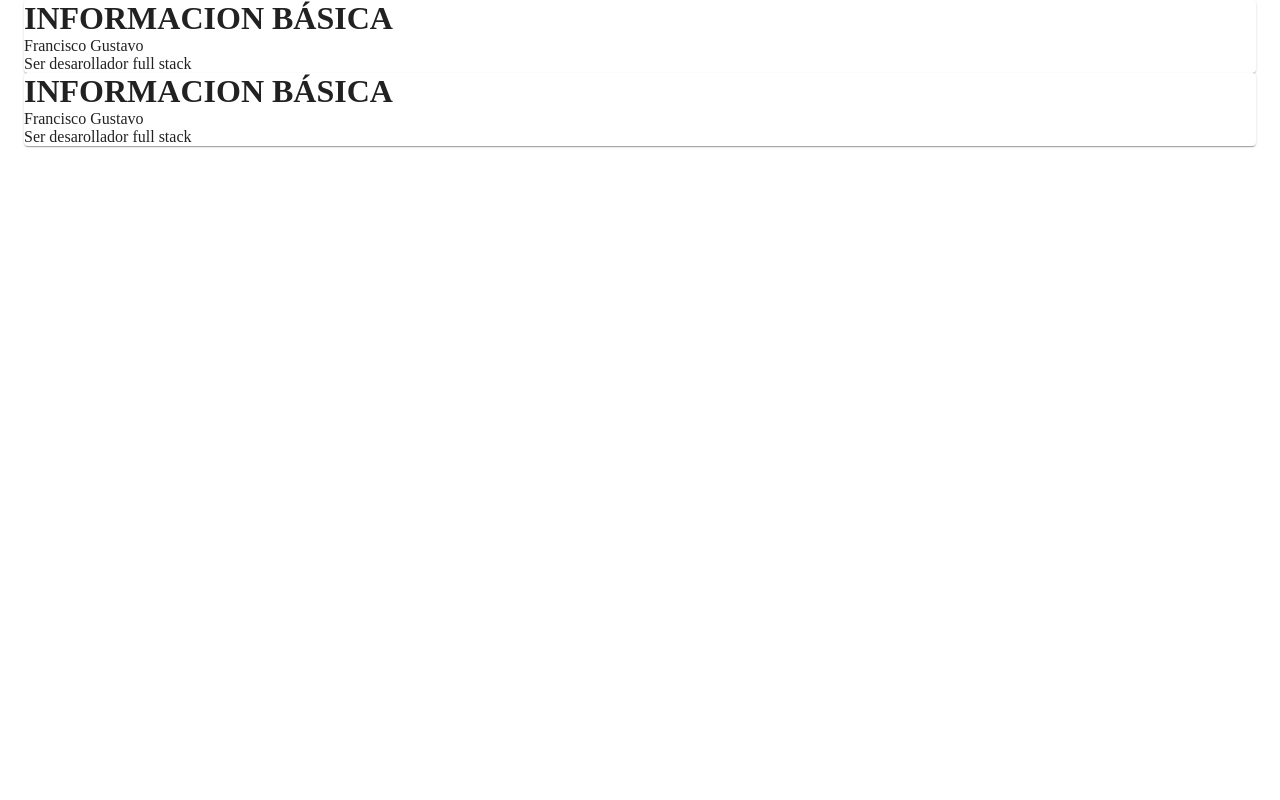
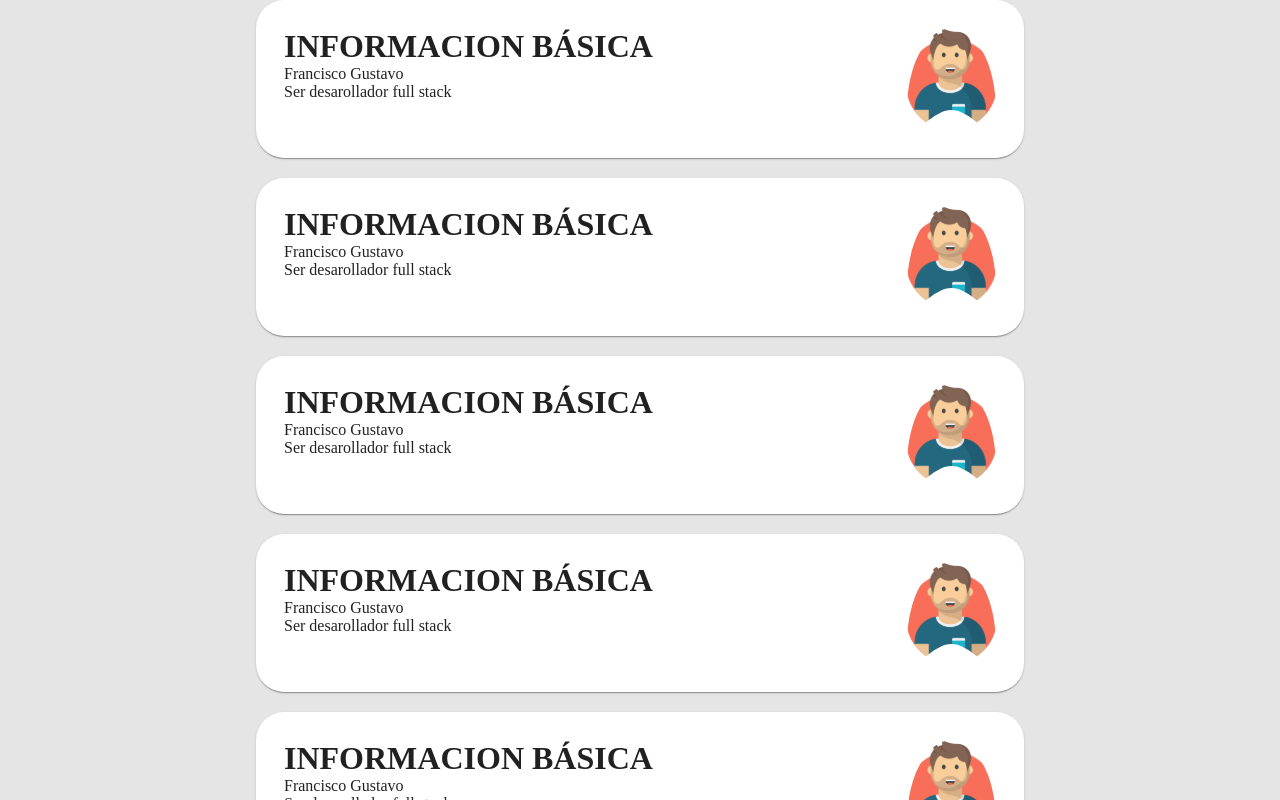
Before and after one commit to hack-learn/frontend, a React (Create React App) app: page /students in a window 1280 px wide. Built offline with nearby package versions, Linux system fonts and the light colour scheme.

Commit message:
🎮 [ADD] styles page of list students

```diff
--- a/src/App/App.css
+++ b/src/App/App.css
@@ -1,6 +1,7 @@
 .App {
   width: 100vw;
   height: 100vh;
+  overflow: hidden;
 }
 
 * {
--- a/src/pages/BasicInformation/index.jsx
+++ b/src/pages/BasicInformation/index.jsx
@@ -47,11 +47,12 @@ const BasicInformation = ({ history }) => {
       justifyContent: 'center',
       alignItems: 'center',
       width: '100%',
-      height: '100%'
-
+      height: '100%',
+      backgroundColor: '#E5E5E5'
     }}>
       <Card style={{
-        width: '80%'
+        width: '80%',
+        borderRadius: '28px'
       }}>
         <CardContent>
           <Grid
--- a/src/pages/Students/index.jsx
+++ b/src/pages/Students/index.jsx
@@ -1,35 +1,47 @@
-import React from 'react';
+import React, { useState } from 'react';
 import { Container, Card, Grid } from '@material-ui/core';
+// import { Students } from '../../api';
+import studentCover from '../../assets/img/student.svg';
 
 const Students = () => {
+  const [students, setStudents] = useState([0,1,2,3,4,5,6]);
+
   return (
-    <Container>
+    <div style={{
+      width: '100%',
+      height: '100%',
+      backgroundColor: '#E5E5E5',
+      overflowY: 'auto'
+    }}>
+
+      {
+        students.map(() => (
           <Card style={{
-        display: 'flex'
+            display: 'flex',
+            width: '60%',
+            margin: 'auto',
+            marginBottom: '20px',
+            padding: '28px',
+            borderRadius: '28px'
           }}>
             <Grid lg="8">
               <h1>INFORMACION BÁSICA</h1>
               <p>Francisco Gustavo</p>
               <p>Ser desarollador full stack</p>
             </Grid>
-        <Grid lg="4">
-
+            <Grid
+              style={{
+                display: 'flex',
+                justifyContent: 'flex-end'
+              }}
+              lg="4"
+            >
+              <img src={studentCover} alt="student cover"/>
             </Grid>
           </Card>
-      <p></p>
-      <Card style={{
-        display: 'flex'
-      }}>
-        <Grid lg="8">
-          <h1>INFORMACION BÁSICA</h1>
-          <p>Francisco Gustavo</p>
-          <p>Ser desarollador full stack</p>
-        </Grid>
-        <Grid lg="4">
-
-        </Grid>
-      </Card>
-    </Container>
+        ))
+      }
+    </div>
   );
 }
 
```
Also changed, not shown: src/assets/img/student.svg (added). Lines whose indentation alone changed are shown as unchanged.
